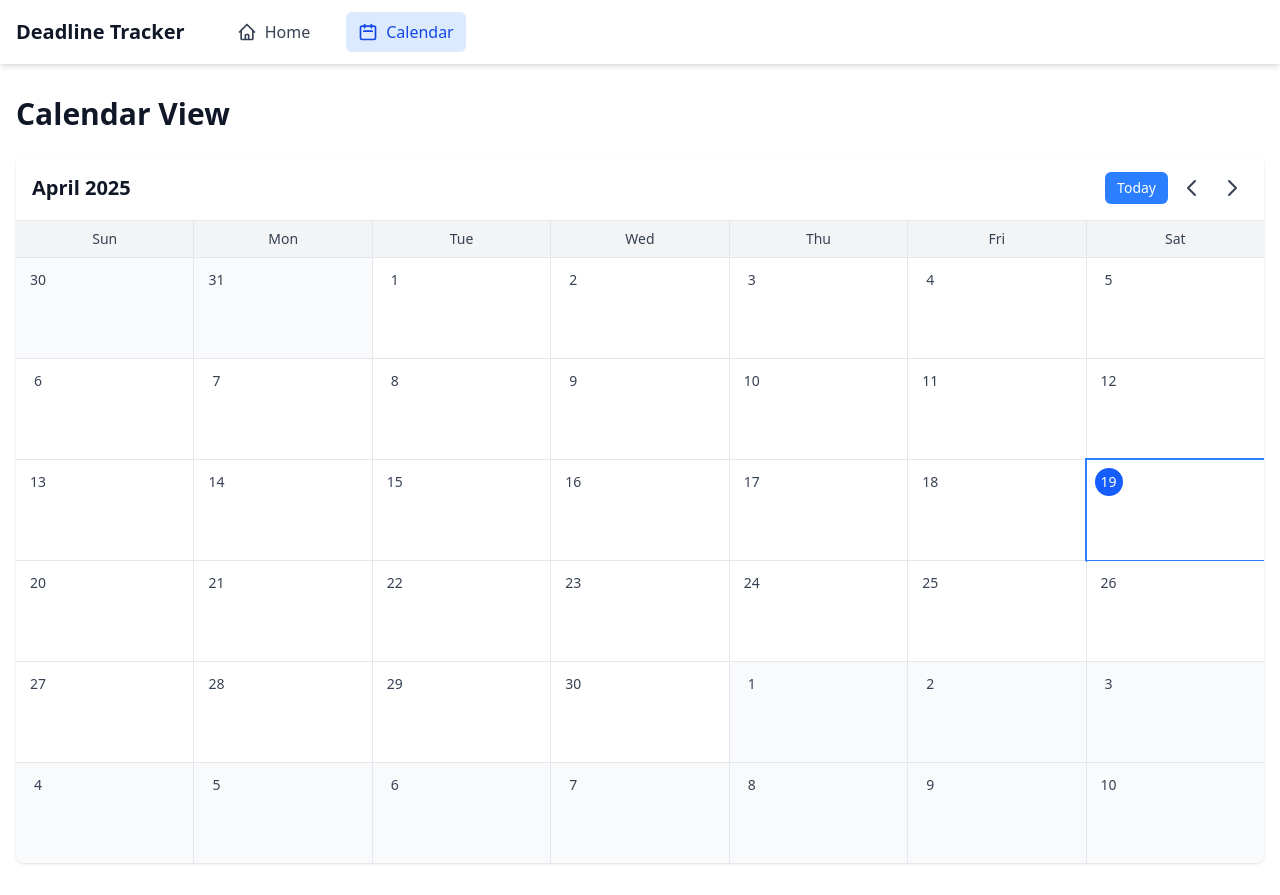
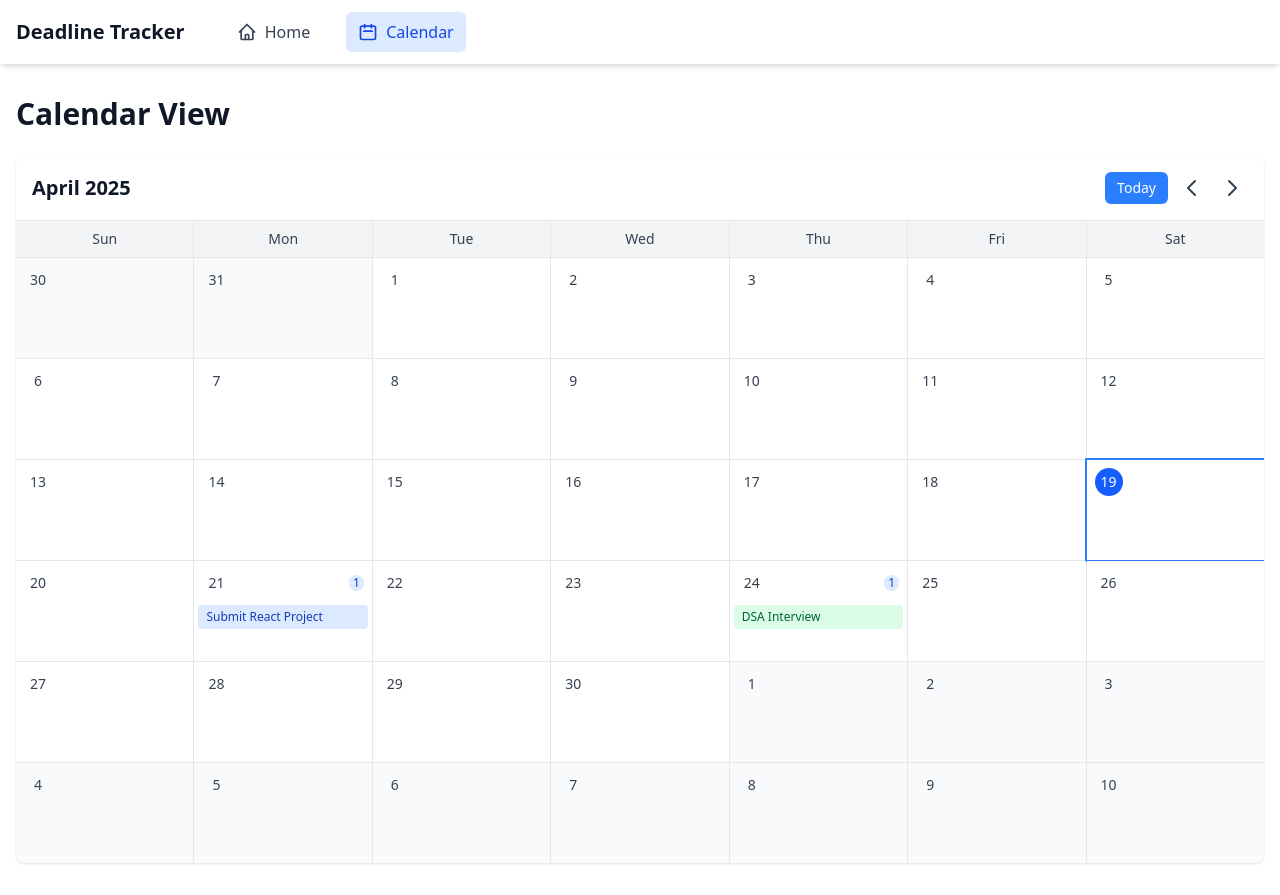
Before and after one commit to Divii2205/DeadlineTracker, a React (Vite) app in the folder Deadline Tracker/: page /calendar in a window 1280 px wide. Built offline with nearby package versions, Linux system fonts and the light colour scheme.

Commit message:
Add Events to the Calendar

```diff
--- a/Deadline Tracker/src/components/CalendarView.jsx
+++ b/Deadline Tracker/src/components/CalendarView.jsx
@@ -1,4 +1,5 @@
 import { useState, useContext } from "react";
+import EventContext from "../context/EventContext";
 import { getCalendarDays, getEventsForDate } from "../utils/dateUtils";
 
 const MONTH_NAMES = [
@@ -22,6 +23,8 @@ const CalendarView = () => {
   const today = new Date();
   const [currentMonth, setCurrentMonth] = useState(today.getMonth());
   const [currentYear, setCurrentYear] = useState(today.getFullYear());
+
+  const { events } = useContext(EventContext);
 
   const days = getCalendarDays(currentYear, currentMonth);
 
@@ -112,6 +115,10 @@ const CalendarView = () => {
           </div>
         ))}
         {days.map((day, index) => {
+          const dayEvents = getEventsForDate(events, day.date).sort(
+            (a, b) => new Date(a.date) - new Date(b.date)
+          );
+
           return (
             <div
               key={index}
@@ -133,6 +140,30 @@ const CalendarView = () => {
                 >
                   {day.date.getDate()}
                 </span>
+                {dayEvents.length > 0 && (
+                  <span className="text-xs px-1 rounded-full bg-blue-100 text-blue-800 dark:bg-blue-900 dark:text-blue-200">
+                    {dayEvents.length}
+                  </span>
+                )}
+              </div>
+              <div className="mt-1 space-y-1 max-h-[80px] overflow-y-auto">
+                {dayEvents.map((event) => (
+                  <div
+                    key={event.id}
+                    className={`text-xs px-2 py-1 truncate cursor-pointer rounded
+                               ${
+                                 event.category === "project"
+                                   ? "bg-blue-100 dark:bg-blue-900 text-blue-800 dark:text-blue-200"
+                                   : event.category === "assignment"
+                                   ? "bg-green-100 dark:bg-green-900 text-green-800 dark:text-green-200"
+                                   : event.category === "event"
+                                   ? "bg-purple-100 dark:bg-purple-900 text-purple-800 dark:text-purple-200"
+                                   : "bg-yellow-100 dark:bg-yellow-900 text-yellow-800 dark:text-yellow-200"
+                               }`}
+                  >
+                    {event.title}
+                  </div>
+                ))}
               </div>
             </div>
           );
```
